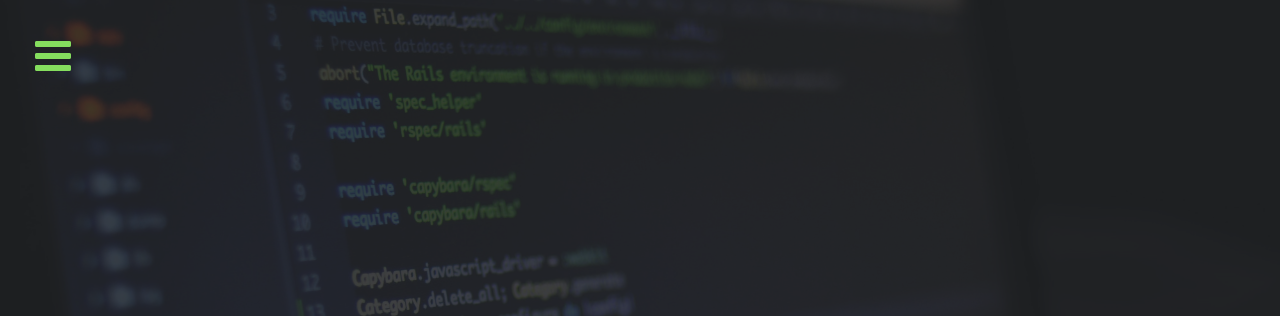
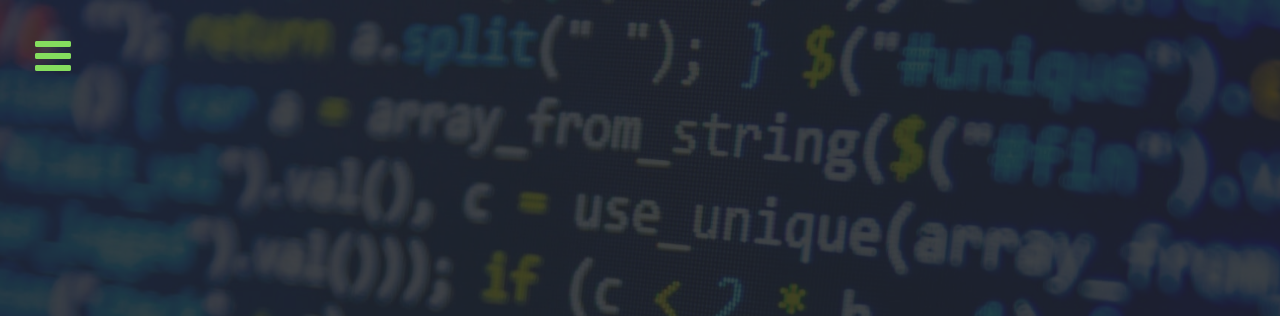
Before and after one commit to LarissaMorrell/portfolio, a plain HTML site: page index.html in a window 1280 px wide. Shown: the top 316 px of the page. Drawn offline with nearby package versions, Linux system fonts and the light colour scheme; a script that the page names is missing; a web font is replaced by a local one.

Commit message:
change bg img and sidebar color

```diff
--- a/styles/main.scss
+++ b/styles/main.scss
@@ -6,7 +6,7 @@
 $middle-green: #85de5e;
 $light-white: #fdfdff;
 $light-green: #f5fcf2;
-$dark-green: #0e1f06;
+$dark-green: #0b1734;
 $sidebar-color: rgba($dark-green, 0.9);
 $sidebar-item-color: rgba($dark-green, 0);
 
@@ -244,9 +244,10 @@
 .background-img {
   // background: url(../media/code.png) repeat;
   // background: url(../media/code-screens.png) no-repeat;
-  background: url(../media/code-laptop.jpeg) no-repeat;
+  // background: url(../media/code-laptop.jpeg) no-repeat;
+  background: url(../media/javascript-code.jpg) no-repeat;
   background-size: cover;
-  background-position: left top;
+  background-position: center top;
   height: 100%;
 }
 
```
Also changed, not shown: media/code-laptop.jpeg (deleted), media/javascript-code.jpg (added), styles/main.css, 1 other file.
